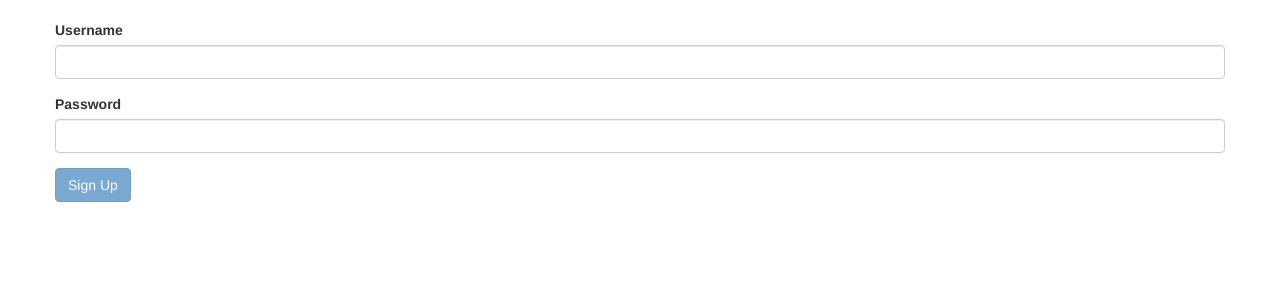
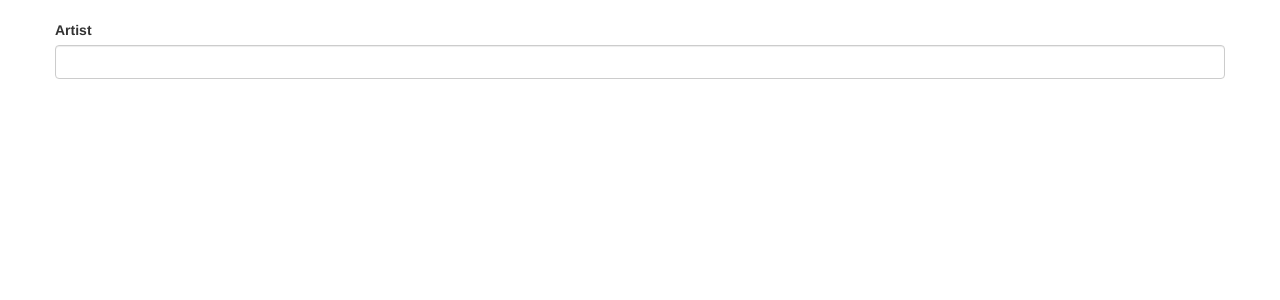
Before and after one commit to gazdagergo/angular-course, an Angular app: page / in a window 1280 px wide. Shown: the top 300 px of the page. Built offline with nearby package versions, Linux system fonts and the light colour scheme.

Commit message:
spotify artist search with observables

```diff
--- a/src/app/login-form/login-form.component.html
+++ b/src/app/login-form/login-form.component.html
@@ -1,30 +1,8 @@
 <form [formGroup]="form" (ngSubmit)="signup()">
 
   <div class="form-group">
-    <label for="username">Username</label>
+    <label for="username">Artist</label>
     <input formControlName="username" type="text" id="username" class="form-control">
-    <div *ngIf="form.controls.username.pending" class="alert alert-danger">
-      Checking uniqueness...
-    </div>
-    <div *ngIf="form.controls.username.errors != null && form.controls.username.touched" class="alert alert-danger">
-      <span *ngIf="form.controls.username.errors.required">Username is required.</span>
-      <span *ngIf="form.controls.username.errors.shouldBeUnique">Username shold be unique.</span>
-      <span *ngIf="form.controls.username.errors.minlength != null">Username must be minimum 5 characters long.</span>
-      <span *ngIf="form.controls.username.errors.cannotContainSpace">Username cannot contain space.</span>
-      <span *ngIf="form.controls.username.errors.invalidLogin">Username or password is invalid.</span>
-    </div>
   </div>
 
-  <div class="form-group">
-    <label for="password">Password</label>
-    <input formControlName="password" type="text" id="password" class="form-control">
-    <div *ngIf="!form.controls.password.valid && form.controls.password.touched" class="alert alert-danger">
-      Password is required
-    </div>
-
-
-  </div>
-
-  <button class="btn btn-primary" type="submit" [disabled]="!form.valid">Sign Up</button>
-
 </form>
--- a/src/app/login-form/login-form.component.ts
+++ b/src/app/login-form/login-form.component.ts
@@ -3,6 +3,7 @@ import { FormControl, FormGroup, Validators, FormBuilder } from '@angular/forms'
 import { UsernameValidators } from './usernameValidators';
 import { Observable } from 'rxjs/Rx';
 import 'rxjs/add/operator/map';
+import { Http, Response, Headers, RequestOptions } from '@angular/http';
 
 @Component({
   selector: 'login-form',
@@ -13,7 +14,7 @@ export class LoginFormComponent implements OnInit {
 
   form: FormGroup;
 
-  constructor(fb: FormBuilder, el: ElementRef) {
+  constructor(fb: FormBuilder, el: ElementRef, private http: Http) {
     this.form = fb.group({
       username:
       [
@@ -34,6 +35,11 @@ export class LoginFormComponent implements OnInit {
       .filter(text => text.length >= 3)
       .debounceTime(400)
       .distinctUntilChanged()
+      .flatMap(serchTherm => {
+        var url = "https://api.spotify.com/v1/search?type=artist&q=" + serchTherm;
+        var promise = http.get(url).map(res => res.json()).toPromise();
+        return Observable.fromPromise(promise);
+      })
       ;
 
    keyups.subscribe(data => console.log(data));
```
